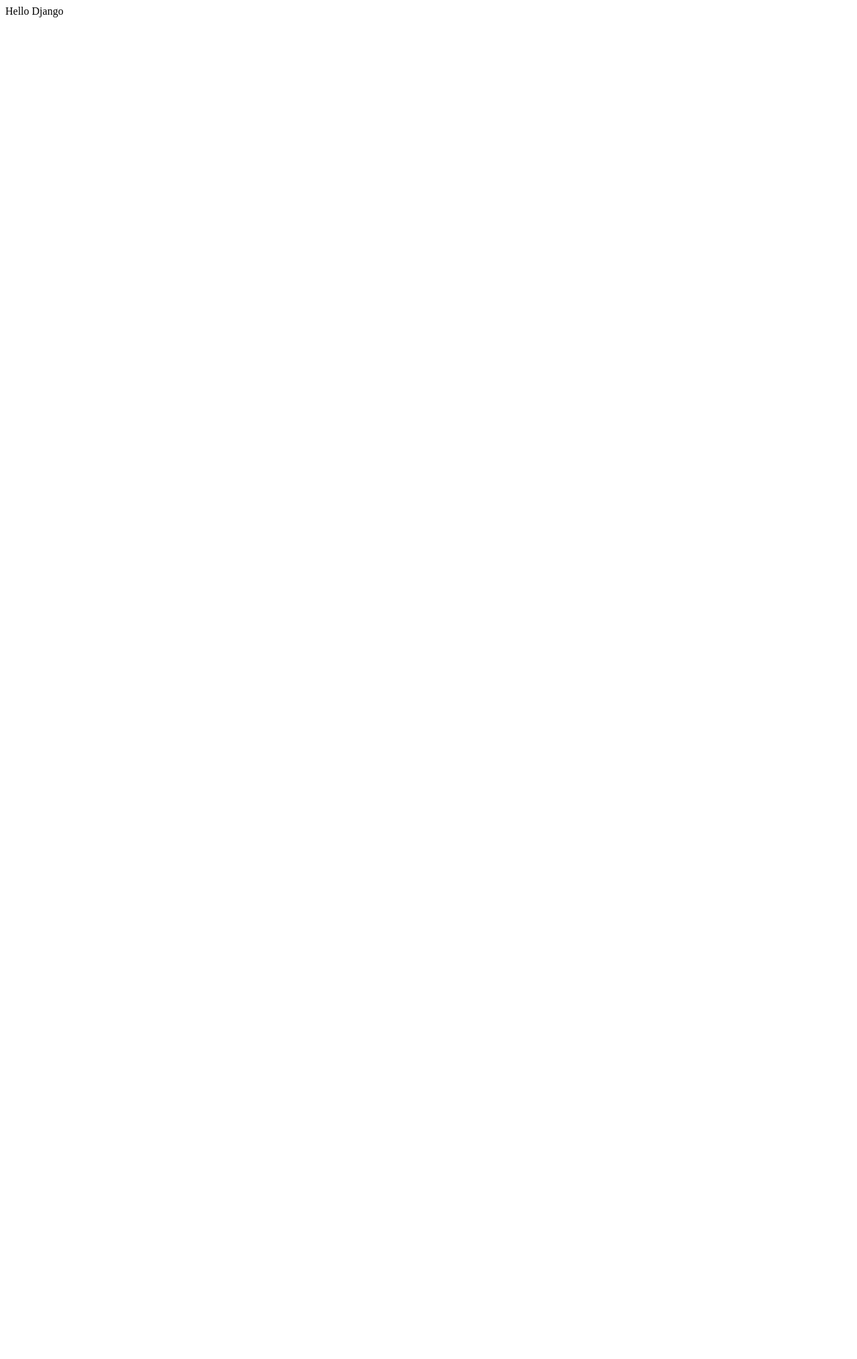
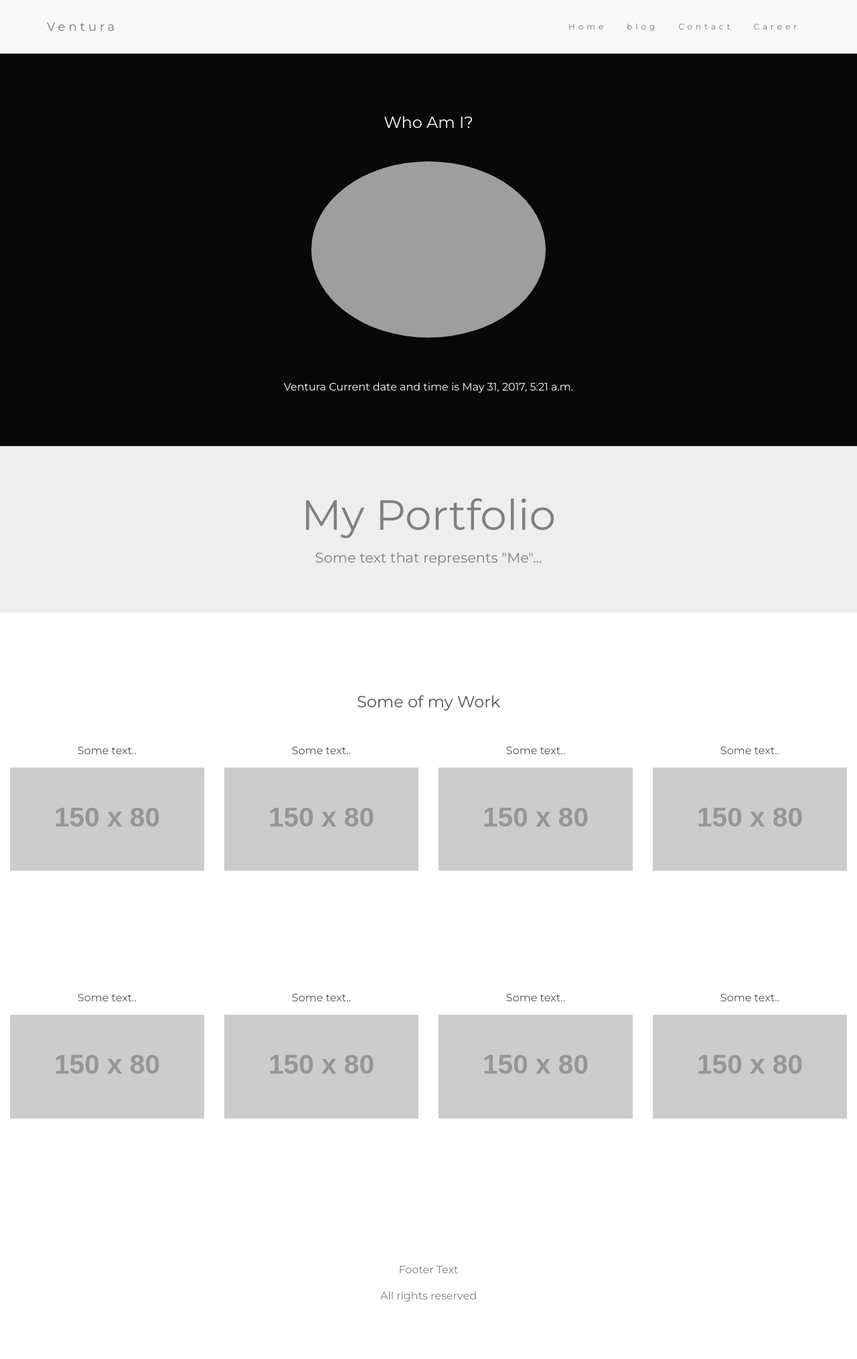
Before and after one commit to venturads/django-blog, a Django app: page / in a window 1280 px wide. Before the commit the page is almost empty. Shown: the whole page at 67% size. Before the commit the page ends 26 px from the top, so only its background shows below. Run offline with Django 3.2, Linux system fonts and the light colour scheme; some libraries are stand-ins or nearby versions; grey boxes are pictures that could not be loaded.

Commit message:
added base blocks

```diff
--- a/blog/templates/blog/datetime.html
+++ b/blog/templates/blog/datetime.html
@@ -1,102 +1,19 @@
-<!DOCTYPE html>
-<html lang="en">
-<head>
-    <meta charset="UTF-8">
-    <title>Ventura Current Time</title>
-    <link rel="shortcut icon" href="https://venturads.com/assets/images/512-128x128.png" type="image/x-icon">
-</head>
-<head>
-  <!-- Theme Made By www.w3schools.com - No Copyright -->
-  <title>Bootstrap Theme Simply Me</title>
-  <meta charset="utf-8">
-  <meta name="viewport" content="width=device-width, initial-scale=1">
-  <link rel="stylesheet" href="https://maxcdn.bootstrapcdn.com/bootstrap/3.3.7/css/bootstrap.min.css">
-  <link href="https://fonts.googleapis.com/css?family=Montserrat" rel="stylesheet">
-  <script src="https://ajax.googleapis.com/ajax/libs/jquery/3.2.1/jquery.min.js"></script>
-  <script src="https://maxcdn.bootstrapcdn.com/bootstrap/3.3.7/js/bootstrap.min.js"></script>
-  <style>
-  body {
-      font: 20px Montserrat, sans-serif;
-      line-height: 1.8;
-      color: gray;
-  }
-  p {font-size: 16px;}
-  .margin {margin-bottom: 45px;}
-  .bg-1 {
-      background-color: #080808; /* Green */
-      color: #ffffff;
-  }
-  .bg-2 {
-      background-color: #474e5d; /* Dark Blue */
-      color: #ffffff;
-  }
-  .bg-3 {
-      background-color: #ffffff; /* White */
-      color: #555555;
-  }
-  .bg-4 {
-      background-color: #2f2f2f; /* Black Gray */
-      color: #fff;
-  }
-  .container-fluid {
-      padding-top: 70px;
-      padding-bottom: 70px;
-  }
-  .navbar {
-      padding-top: 15px;
-      padding-bottom: 15px;
-      border: 0;
-      border-radius: 0;
-      margin-bottom: 0;
-      font-size: 12px;
-      letter-spacing: 5px;
-  }
-  .navbar-nav  li a:hover {
-      color: #1abc9c !important;
-  }
-  </style>
-</head>
-<body>
+{% extends "base.html" %}
 
-<!-- Navbar -->
-<nav class="navbar navbar-default">
-  <div class="container">
-    <div class="navbar-header">
-      <button type="button" class="navbar-toggle" data-toggle="collapse" data-target="#myNavbar">
-        <span class="icon-bar"></span>
-        <span class="icon-bar"></span>
-        <span class="icon-bar"></span>
-      </button>
-      <a class="navbar-brand" href="#">Me</a>
-    </div>
-    <div class="collapse navbar-collapse" id="myNavbar">
-      <ul class="nav navbar-nav navbar-right">
-        <li><a href="#">WHO</a></li>
-        <li><a href="#">WHAT</a></li>
-        <li><a href="#">WHERE</a></li>
-      </ul>
-    </div>
-  </div>
-</nav>
-
-<!-- First Container -->
-<div class="container-fluid bg-1 text-center">
-  <h3 class="margin">Who Am I?</h3>
-  <img src="https://venturads.com/assets/images/512-128x128.png" class="img-responsive img-circle margin" style="display:inline" alt="Bird" width="350" height="350">
-  <h3> {# This is a comment #}
-
-    {# check the existence of now variable in the template using if tag #}
+{% block content %}
 
     {% if now %}
         <p>Ventura Current date and time is {{ now }}</p>
     {% else %}
         <p>now variable is not available</p>
-    {% endif %}</h3>
-    <p>Current scheme: {{ request.scheme }}</p>
-</div>
+    {% endif %}
 
+{% endblock %}
 
-
+    {% block footer %}
+        {{ block.super }}
+        <p>All rights reserved</p>
+    {% endblock %}
 
 </body>
 </html>
--- /dev/null
+++ b/blog/templates/blog/nav.html
@@ -0,0 +1,5 @@
+
+    <li><a href="#">Home</a></li>
+    <li><a href="datetime.html/#bg-2">blog</a></li>
+    <li><a href="#">Contact</a></li>
+    <li><a href="#">Career</a></li>
--- a/blog/views.py
+++ b/blog/views.py
@@ -8,4 +8,7 @@
 
 def today_is(request):
     now = datetime.datetime.now()
-    return render(request, 'blog/datetime.html', {'now': now })
+    return render(request, 'blog/datetime.html', {
+        'now': now,
+        'template_name': 'blog/nav.html', }
+        )
--- a/django_blog/settings.py
+++ b/django_blog/settings.py
@@ -57,7 +57,7 @@
 TEMPLATES = [
     {
         'BACKEND': 'django.template.backends.django.DjangoTemplates',
-        'DIRS': [],
+        'DIRS': [os.path.join(BASE_DIR, 'templates'), ],
         'APP_DIRS': True,
         'OPTIONS': {
             'context_processors': [
--- a/django_blog/urls.py
+++ b/django_blog/urls.py
@@ -19,8 +19,8 @@
 from blog import views
 
 urlpatterns = [
-    url(r'^time/$', views.today_is, name='todays_time'),
-    url(r'^$', views.index, name='blog_index'),
+    url(r'^$', views.today_is, name='todays_time'),
+    url(r'^blog/$', views.index, name='blog_index'),
     url(r'^admin/', admin.site.urls),
 
 ]
--- /dev/null
+++ b/templates/base.html
@@ -0,0 +1,144 @@
+<!DOCTYPE html>
+<html lang="en">
+<head>
+  <meta charset="UTF-8">
+  <title>{% block title %}Ventura django python{% endblock %}</title>
+  <link rel="shortcut icon" href="https://venturads.com/assets/images/512-128x128.png" type="image/x-icon">
+  <meta name="viewport" content="width=device-width, initial-scale=1">
+  <link rel="stylesheet" href="https://maxcdn.bootstrapcdn.com/bootstrap/3.3.7/css/bootstrap.min.css">
+  <link href="https://fonts.googleapis.com/css?family=Montserrat" rel="stylesheet">
+  <script src="https://ajax.googleapis.com/ajax/libs/jquery/3.2.1/jquery.min.js"></script>
+  <script src="https://maxcdn.bootstrapcdn.com/bootstrap/3.3.7/js/bootstrap.min.js"></script>
+  <style>
+  body {
+      font: 20px Montserrat, sans-serif;
+      line-height: 1.8;
+      color: gray;
+  }
+  p {font-size: 16px;}
+  .margin {margin-bottom: 45px;}
+  .bg-1 {
+      background-color: #080808; /* Green */
+      color: #ffffff;
+  }
+  .bg-2 {
+      background-color: #474e5d; /* Dark Blue */
+      color: #ffffff;
+  }
+  .bg-3 {
+      background-color: #ffffff; /* White */
+      color: #555555;
+  }
+  .bg-4 {
+      background-color: #2f2f2f; /* Black Gray */
+      color: #fff;
+  }
+  .container-fluid {
+      padding-top: 70px;
+      padding-bottom: 70px;
+  }
+  .navbar {
+      padding-top: 15px;
+      padding-bottom: 15px;
+      border: 0;
+      border-radius: 0;
+      margin-bottom: 0;
+      font-size: 12px;
+      letter-spacing: 5px;
+  }
+  .navbar-nav  li a:hover {
+      color: #1abc9c !important;
+  }
+  </style>
+</head>
+<body>
+
+<!-- Navbar -->
+<nav class="navbar navbar-default">
+  <div class="container">
+    <div class="navbar-header">
+      <button type="button" class="navbar-toggle" data-toggle="collapse" data-target="#myNavbar">
+        <span class="icon-bar"></span>
+        <span class="icon-bar"></span>
+        <span class="icon-bar"></span>
+      </button>
+      <a class="navbar-brand" href="#">Ventura</a>
+    </div>
+    <div class="collapse navbar-collapse" id="myNavbar">
+      <ul class="nav navbar-nav navbar-right">
+        {% include template_name %}
+      </ul>
+    </div>
+  </div>
+</nav>
+
+<!-- First Container -->
+<div class="container-fluid bg-1 text-center">
+  <h3 class="margin">Who Am I?</h3>
+  <img src="https://venturads.com/assets/images/512-128x128.png" class="img-responsive img-circle margin" style="display:inline" alt="Bird" width="350" height="350">
+  <h3>
+    {# This is a comment #}
+
+    {% block content %}
+
+    {% endblock %}
+  </h3>
+</div>
+<div class="jumbotron">
+  <div class="container text-center">
+    <h1>My Portfolio</h1>
+    <p>Some text that represents "Me"...</p>
+  </div>
+</div>
+
+<div class="container-fluid bg-3 text-center">
+  <h3>Some of my Work</h3><br>
+  <div class="row">
+    <div class="col-sm-3">
+      <p>Some text..</p>
+      <img src="https://placehold.it/150x80?text=IMAGE" class="img-responsive" style="width:100%" alt="Image">
+    </div>
+    <div class="col-sm-3">
+      <p>Some text..</p>
+      <img src="https://placehold.it/150x80?text=IMAGE" class="img-responsive" style="width:100%" alt="Image">
+    </div>
+    <div class="col-sm-3">
+      <p>Some text..</p>
+      <img src="https://placehold.it/150x80?text=IMAGE" class="img-responsive" style="width:100%" alt="Image">
+    </div>
+    <div class="col-sm-3">
+      <p>Some text..</p>
+      <img src="https://placehold.it/150x80?text=IMAGE" class="img-responsive" style="width:100%" alt="Image">
+    </div>
+  </div>
+</div><br>
+
+<div class="container-fluid bg-3 text-center">
+  <div class="row">
+    <div class="col-sm-3">
+      <p>Some text..</p>
+      <img src="https://placehold.it/150x80?text=IMAGE" class="img-responsive" style="width:100%" alt="Image">
+    </div>
+    <div class="col-sm-3">
+      <p>Some text..</p>
+      <img src="https://placehold.it/150x80?text=IMAGE" class="img-responsive" style="width:100%" alt="Image">
+    </div>
+    <div class="col-sm-3">
+      <p>Some text..</p>
+      <img src="https://placehold.it/150x80?text=IMAGE" class="img-responsive" style="width:100%" alt="Image">
+    </div>
+    <div class="col-sm-3">
+      <p>Some text..</p>
+      <img src="https://placehold.it/150x80?text=IMAGE" class="img-responsive" style="width:100%" alt="Image">
+    </div>
+  </div>
+</div><br><br>
+
+<footer class="container-fluid text-center">
+  {% block footer %} <p>Footer Text</p>{% endblock %}
+</footer>
+
+
+
+</body>
+</html>
```
Also changed, not shown: blog/templates/blog/datetimesave.html (added, +152 -0 lines).
